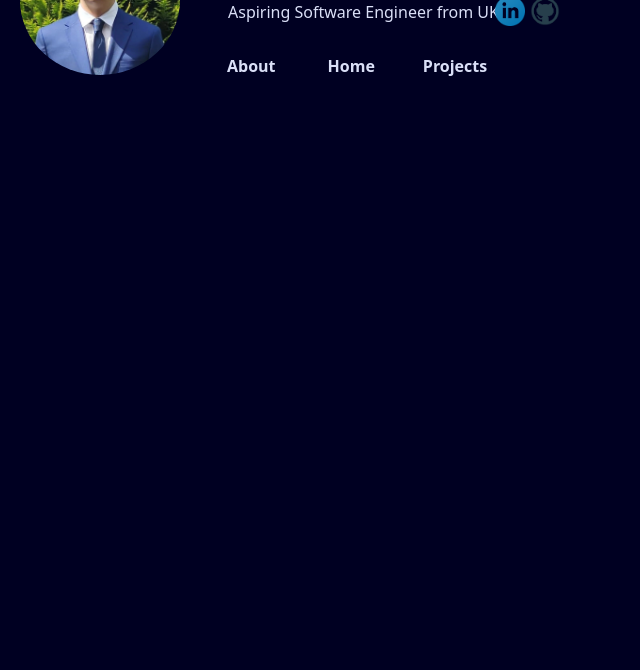
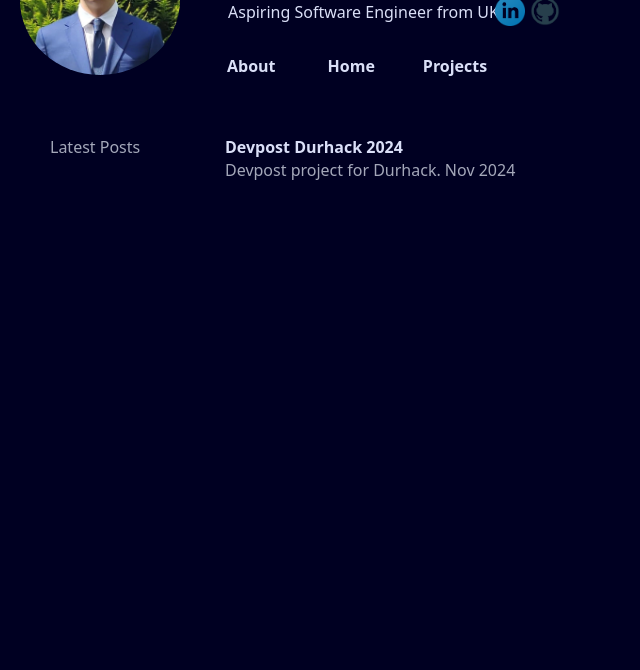
Before and after one commit to RyanDuong0/ryanduong0.github.io, a plain HTML site: page index.html in a window 1280 px wide. Shown: the part 130-800 px from the top of the page, without its empty margins (0-640 px from the left). Drawn offline with Linux system fonts and the light colour scheme.

Commit message:
Added latest posts to Home page, and added first post for devpost linkedin link

```diff
--- a/app.css
+++ b/app.css
@@ -97,7 +97,61 @@ body{
     width: 50%;
     left: 25%;
 }
+.postButton{
+    position: relative;
+    display: inline-block;
+    padding: 40px 43px;
+    text-decoration: none;
+    font-family: system-ui, -apple-system, BlinkMacSystemFont, 'Segoe UI', Roboto, Oxygen, Ubuntu, Cantarell, 'Open Sans', 'Helvetica Neue', sans-serif;
+    color: #dadff7;
+}
+.postButton:before{
+    content:'';
+    position: absolute;
+    width: 0;
+    height: 2px;
+    bottom: 35px;
+    left: 50%;
+    background-color: #dadff7;
+    transition: width 0.2s ease, left 0.2s ease;
+}
+.postButton:hover:before{
+    width: 60%;
+    left: 20%;
+}
 #linkedInPosts{
     top: 50px;
     left: 200px;
 }
+#latestPosts{
+    color: #dadff7;
+    filter: brightness(75%);
+    font-family: system-ui, -apple-system, BlinkMacSystemFont, 'Segoe UI', Roboto, Oxygen, Ubuntu, Cantarell, 'Open Sans', 'Helvetica Neue', sans-serif;
+    position: absolute;
+    left: 50px;
+    top: 250px;
+}
+#customIframe{
+    position: absolute;
+    left: 150px;
+    top: 250px;
+}
+#devpostDurhack{
+    color: #dadff7;
+    font-family: system-ui, -apple-system, BlinkMacSystemFont, 'Segoe UI', Roboto, Oxygen, Ubuntu, Cantarell, 'Open Sans', 'Helvetica Neue', sans-serif;
+    position: absolute;
+    /*
+    left: 185px;
+    top: 207px;
+    */
+    left: 182px;
+    top: 205px;
+}
+#aboutDevpost{
+    color: #dadff7;
+    filter: brightness(75%);
+    font-family: system-ui, -apple-system, BlinkMacSystemFont, 'Segoe UI', Roboto, Oxygen, Ubuntu, Cantarell, 'Open Sans', 'Helvetica Neue', sans-serif;
+    position: relative;
+    left: 217px;
+    top: 5px;
+}
--- a/index.html
+++ b/index.html
@@ -28,8 +28,12 @@
         <a href="src/projects.html">
             <h4 id="projects" class="buttonNew">Projects</h4>
         </a>
+        <p id="latestPosts">Latest Posts</p>
         <!-- <iframe src="https://www.linkedin.com/embed/feed/update/urn:li:share:7248409429824401409" height="600" width="550" id="customIframe"></iframe> -->
-
+        <a href="https://www.linkedin.com/posts/ryan-duong-97b960328_im-happy-to-share-this-durhack-2024-project-activity-7259915478054096896-5qYI?utm_source=share&utm_medium=member_desktop">
+            <h4 id="devpostDurhack" class="postButton">Devpost Durhack 2024</h4>
+        </a>
+        <p id="aboutDevpost">Devpost project for Durhack. Nov 2024</p>
     </body>
     <script src = "app.js"></script>
 </html>
```
Also changed, not shown: src/about.css (+4 -4 lines).
